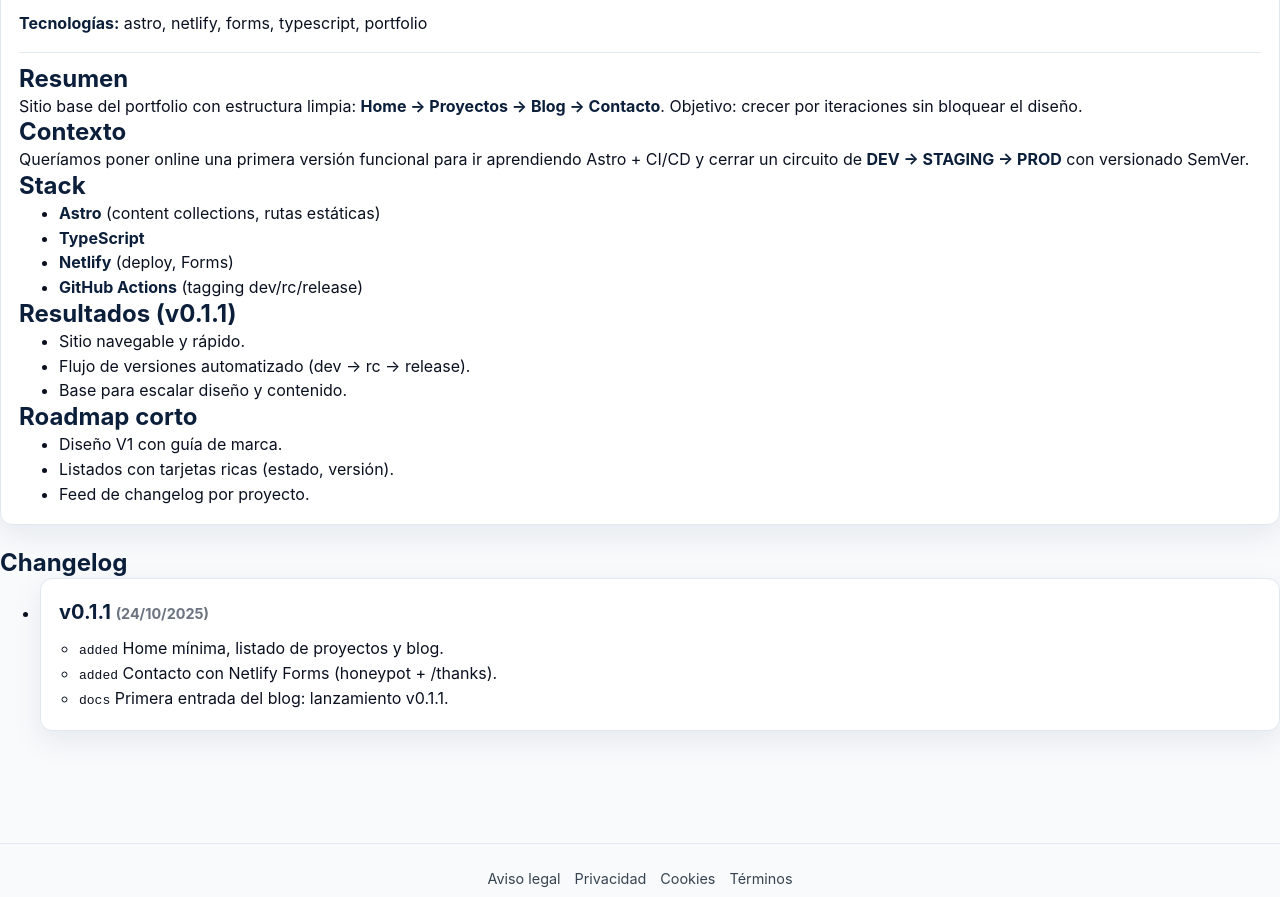
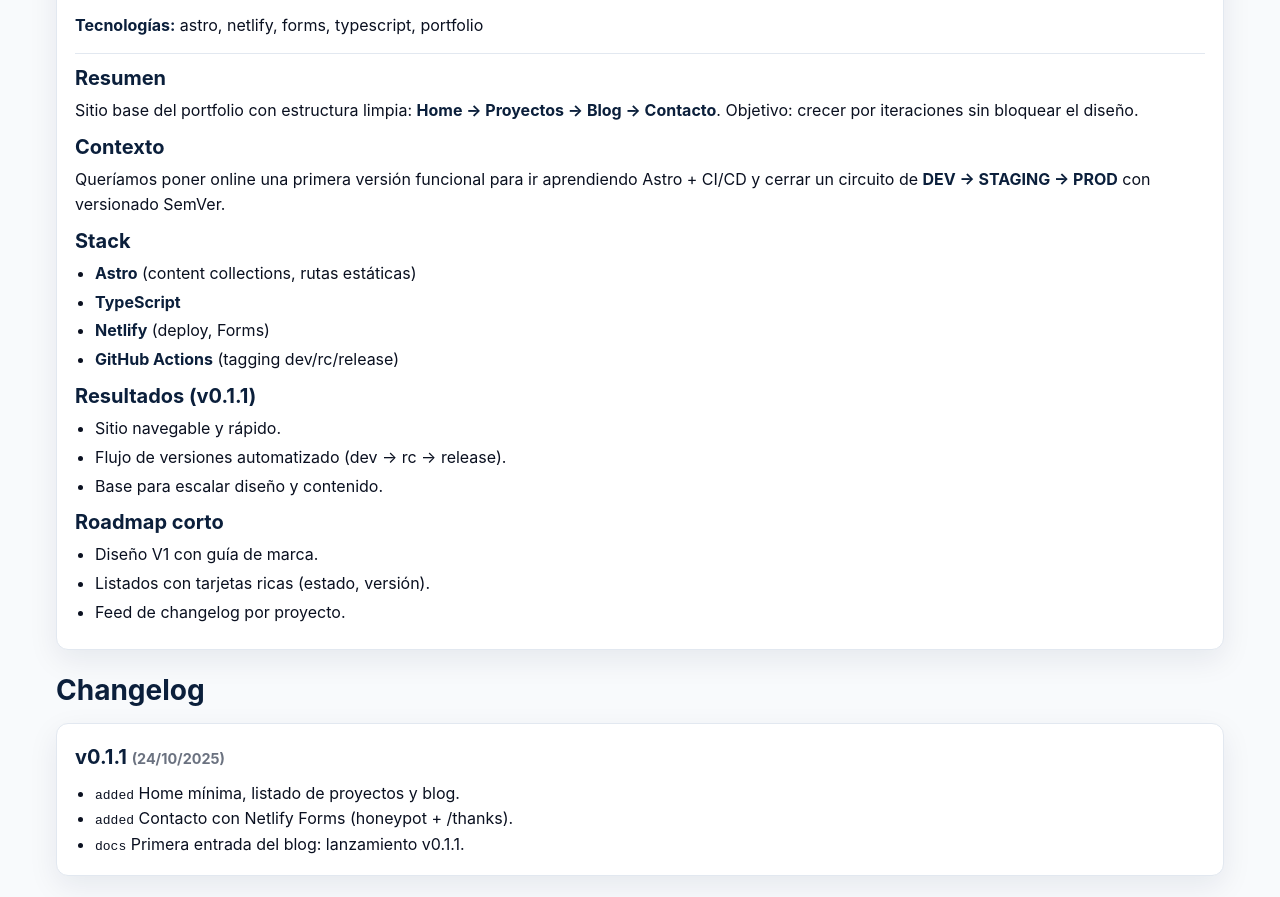
Before and after one commit to AdriMariscal/portfolio, an Astro site: page /projects/portfolio in a window 1280 px wide. Shown: the part 199-1096 px from the top of the page. Built offline with nearby package versions, Linux system fonts and the light colour scheme; Astro itself is replaced by a stand-in of ours.

Commit message:
feat(projects/detail): rediseño de la ficha de proyecto y changelog

```diff
--- a/src/pages/projects/[slug].astro
+++ b/src/pages/projects/[slug].astro
@@ -27,11 +27,11 @@ function fmt(d: Date | string) {
 
 <BaseLayout title={`${data.title} · Proyecto`} description={data.description}>
   <section class="section">
-    <div class="container">
+    <div class="wrap">   {/** antes usábamos "container"; debe ser "wrap" **/}
 
       <article class="card">
         <div class="card__body">
-          <h1 style="margin-bottom:.5rem">{data.title}</h1>
+          <h1 class="card__title" style="margin-bottom:.5rem">{data.title}</h1>
 
           <p style="margin:.25rem 0 1rem; color:var(--am-graphite,#162433); font-size:.95rem">
             <strong>Estado:</strong> {data.status}
@@ -51,16 +51,18 @@ function fmt(d: Date | string) {
             <p style="margin:.25rem 0 1rem"><strong>Tecnologías:</strong> {data.tags.join(", ")}</p>
           ) : null}
 
-          <hr style="border:none; border-top:1px solid #E2E8F0; margin:12px 0" />
+          <hr style="border:none; border-top:1px solid var(--am-border); margin:12px 0" />
 
-          {/* Cuerpo del proyecto en Markdown */}
-          <Content />
+          {/* Cuerpo del proyecto en Markdown con estilo "prose" */}
+          <div class="prose">
+            <Content />
+          </div>
         </div>
       </article>
 
       {data.changelog?.length ? (
-        <section class="section" style="padding-top:24px">
-          <h2>Changelog</h2>
+        <section class="section section--tight">
+          <h2 class="h2">Changelog</h2>
           <ul class="stack">
             {data.changelog.map((rel) => (
               <li class="card">
@@ -68,7 +70,7 @@ function fmt(d: Date | string) {
                   <div class="card__title">
                     {rel.version} <span style="font-size:.9rem; color:#6b7280">({fmt(rel.date)})</span>
                   </div>
-                  <ul style="margin-top:.5rem; padding-left:1.25rem">
+                  <ul class="prose-list">
                     {rel.changes.map((c) => (
                       <li><code>{c.type}</code> {c.text}</li>
                     ))}
--- a/src/styles/global.css
+++ b/src/styles/global.css
@@ -173,3 +173,34 @@ h1,h2,h3,strong{color:var(--am-ink)}
 .footer__copy{
   font-weight:600;
 }
+
+/* --- Ajustes de layout y listas en fichas --- */
+.section--tight{ padding-top:24px; padding-bottom:0 }
+
+/* La lista “stack” del changelog no debe mostrar viñetas ni sangrías externas */
+.stack{
+  list-style:none;
+  padding:0;
+  margin:0;
+}
+
+/* Estilo ligero para el Markdown interno de la ficha */
+.prose h2{font-size:1.25rem;margin:12px 0 8px}
+.prose h3{font-size:1.05rem;margin:10px 0 6px}
+.prose p{margin:8px 0}
+.prose ul{padding-left:1.25rem; margin:6px 0}
+.prose li{margin:4px 0}
+.prose code{
+  background:#f3f5f9;
+  border:1px solid var(--am-border);
+  border-radius:6px;
+  padding:0 .25rem;
+  font-size:.9em;
+}
+
+/* Lista interna del changelog para que el “*” quede dentro de la tarjeta */
+.prose-list{
+  margin-top:.5rem;
+  padding-left:1.25rem;
+  list-style:disc;
+}
```
